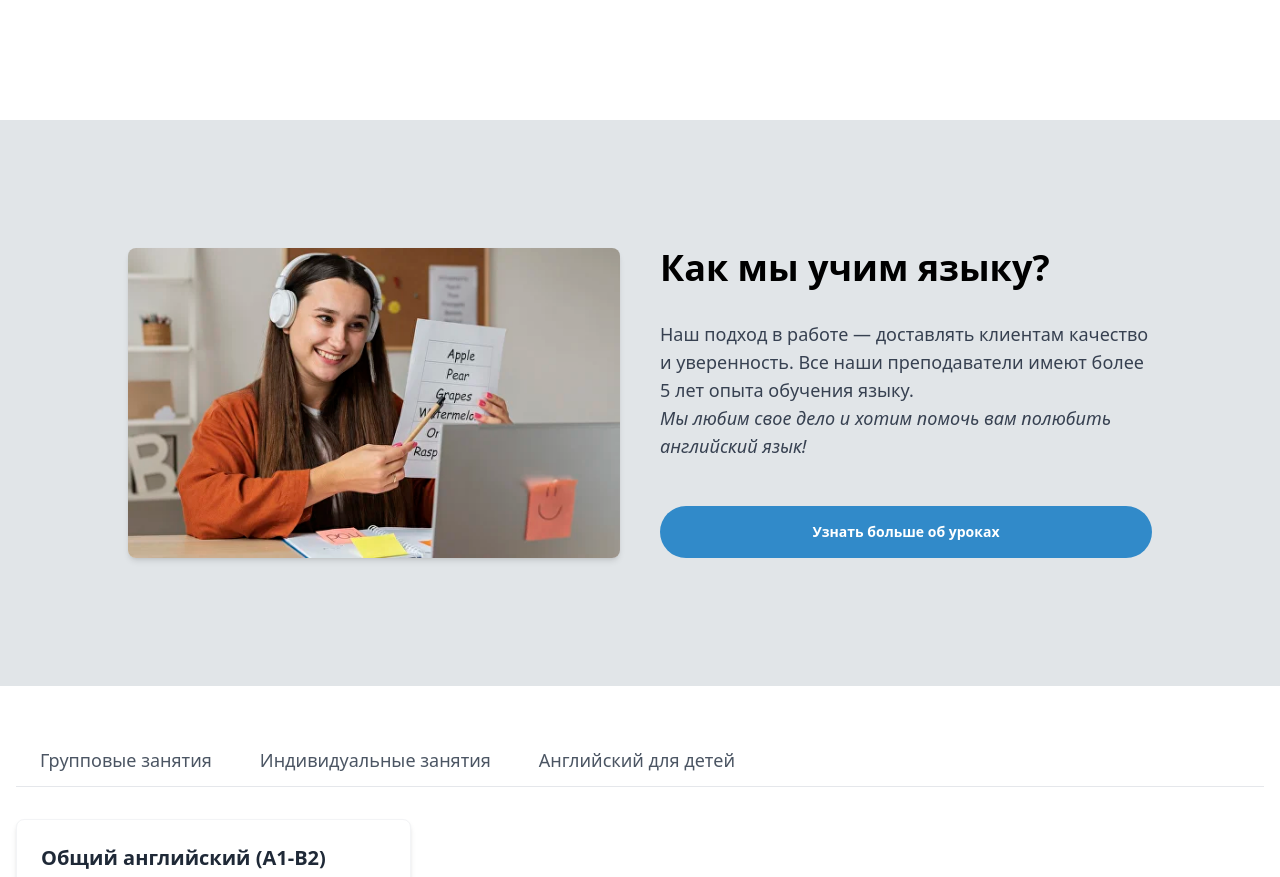
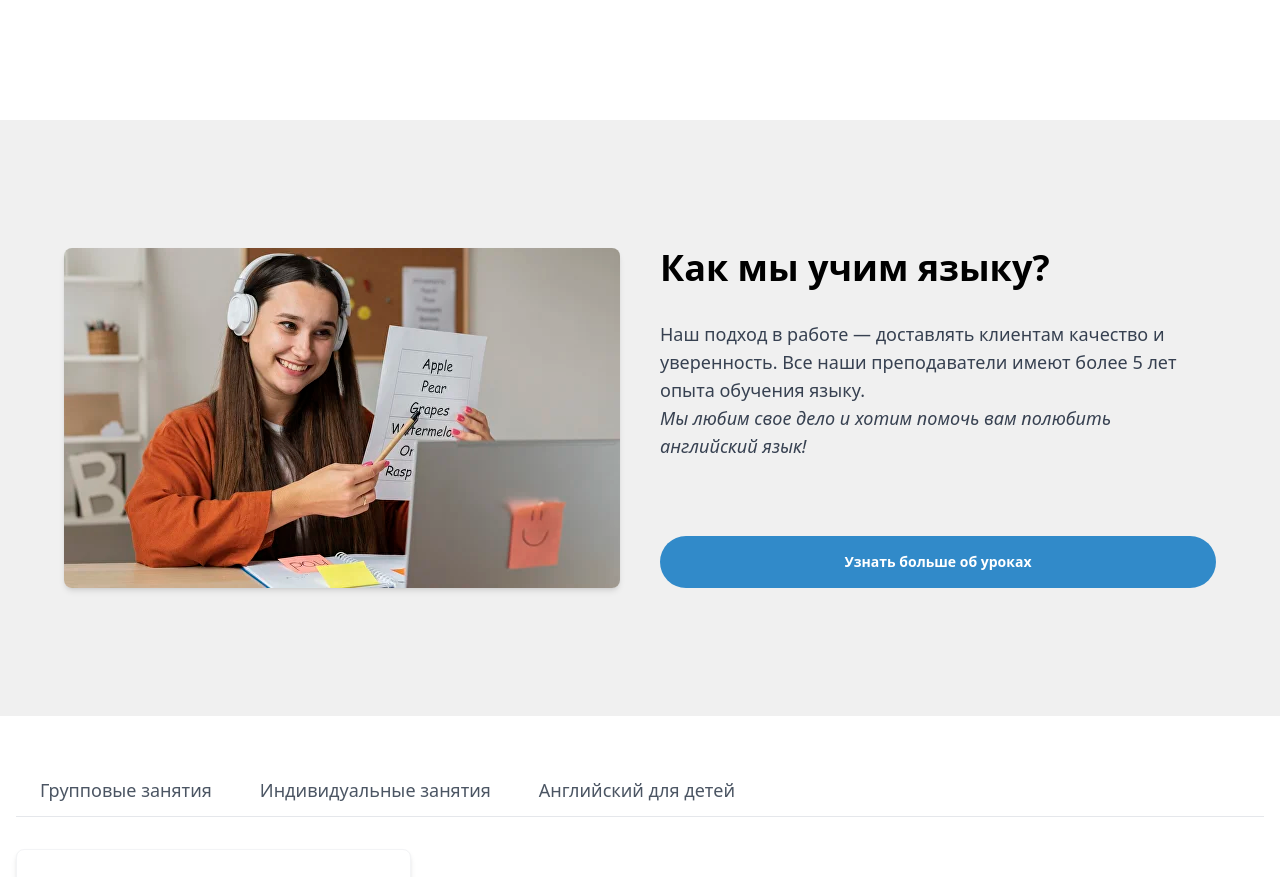
Before and after one commit to KREeDo5/vue-project, a Vue app in the folder lending-web-app/: page / in a window 1280 px wide. Shown: the part 1540-2417 px from the top of the page. Built offline with nearby package versions, Linux system fonts and the light colour scheme.

Commit message:
Поправила цвет фона и адаптивность готовых блоков

```diff
--- a/lending-web-app/src/components/home/AboutSchool.vue
+++ b/lending-web-app/src/components/home/AboutSchool.vue
@@ -1,5 +1,5 @@
 <script setup>
-import AppCard from '../core/AppCard.vue'
+import AppCard from '@/components/core/AppCard.vue'
 
 const ABOUT_TITLE =
   'Мы создали эту школу, чтобы помочь вам увереннее разговаривать на английском языке!'
@@ -29,7 +29,7 @@ const cards = [
 </script>
 
 <template>
-  <div class="bg-white py-36 flex flex-col items-center">
+  <div class="bg-white py-10 xl:py-36 flex flex-col items-center">
     <div class="max-w-4xl mx-auto text-center flex flex-col items-center mb-20">
       <p class="text-3xl font-w600 mb-8 leading-[48px]">
         {{ ABOUT_TITLE }}
@@ -40,7 +40,7 @@ const cards = [
       </p>
     </div>
 
-    <div class="max-w-6xl grid md:grid-cols-3 gap-40">
+    <div class="max-w-xl md:max-w-3xl xl:max-w-6xl grid md:grid-cols-3 md:gap-10 xl:gap-40">
       <AppCard
         v-for="card in cards"
         :key="card.id"
--- a/lending-web-app/src/components/home/HowWeLearn.vue
+++ b/lending-web-app/src/components/home/HowWeLearn.vue
@@ -7,9 +7,9 @@ const QUOTE = 'Мы любим свое дело и хотим помочь ва
 </script>
 
 <template>
-  <section class="py-32 bg-base-grey">
-    <div class="h-[620px] xl:h-[310px] flex flex-col xl:flex-row max-w-lg xl:max-w-5xl mx-auto">
-      <div class="h-[310px] xl:h-full w-full xl:w-1/2 mb-8 xl:mb-0 xl:mr-10">
+  <section class="py-16 xl:py-32 bg-base-light-grey">
+    <div class="h-[680px] xl:h-[340px] flex flex-col xl:flex-row max-w-lg xl:max-w-6xl mx-auto">
+      <div class="h-[340px] xl:h-full w-full xl:w-1/2 mb-8 xl:mb-0 xl:mr-10">
         <img
           src="/how-we-learn.jpg.webp"
           alt="how-we-learn"
@@ -17,13 +17,13 @@ const QUOTE = 'Мы любим свое дело и хотим помочь ва
         />
       </div>
 
-      <div class="h-[310px] xl:h-full w-full xl:w-1/2 flex flex-col justify-between">
+      <div class="h-[340px] xl:h-full w-full xl:w-1/2 flex flex-col justify-between">
         <div>
-          <h2 class="text-3xl xl:text-4xl font-w700 mb-8">{{ TITLE }}</h2>
+          <h2 class="text-3xl xl:text-4xl font-w600 mb-8">{{ TITLE }}</h2>
           <p class="text-lg text-gray-700">
             {{ DESCRIPTION }}
           </p>
-          <p class="text-lg text-gray-700 italic">
+          <p class="text-lg text-gray-700 italic mr-10">
             {{ QUOTE }}
           </p>
         </div>
--- a/lending-web-app/tailwind.config.js
+++ b/lending-web-app/tailwind.config.js
@@ -5,6 +5,7 @@ export default {
     extend: {
       colors: {
         'base-grey': '#E1E5E8',
+        'base-light-grey': '#F0F0F0',
         'base-blue': '#7BC8FF',
         'base-light-blue': '#CFEBFF',
         'base-dark-blue': '#318AC9',
```
